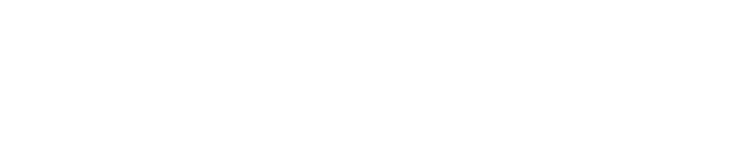
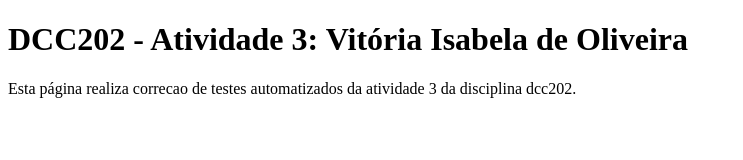
Before and after one commit to ufjf-dcc202/ufjf-dcc202-2023-3-a-atv3-vitoria-isabela, a website: page index.html in a window 1280 px wide. Shown: the whole page, without its empty margins (0-743 px from the left). Drawn offline with Linux system fonts and the light colour scheme.

Commit message:
dcc 202 - add h1 and p in main tag.

```diff
--- a/index.html
+++ b/index.html
@@ -1,10 +1,15 @@
 <!DOCTYPE html>
 <html lang="en">
 <head>
+    <meta charset="UTF-8">
+    <meta http-equiv="X-UA-Compatible" content="IE=edge">
+    <meta name="viewport" content="width=device-width, initial-scale=1.0">
     <title>DCC202 - Atividade 3: Vitória Isabela de Oliveira</title>
 </head>
 <body>
     <main>
+        <h1>DCC202 - Atividade 3: Vitória Isabela de Oliveira</h1>
+        <p>Esta página realiza correcao de testes automatizados da atividade 3 da disciplina dcc202.</p>
 
     </main>
 </body>
```
